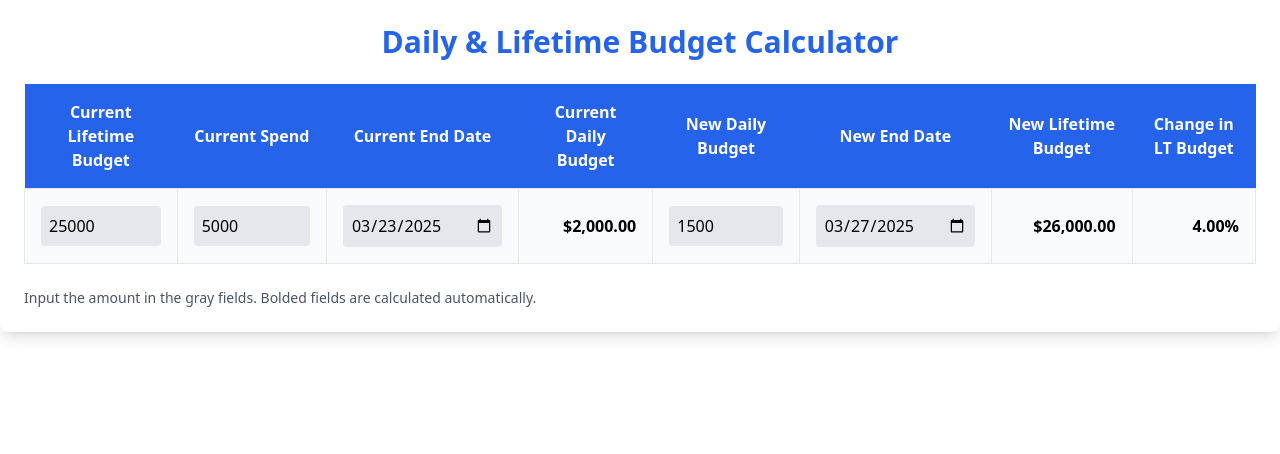
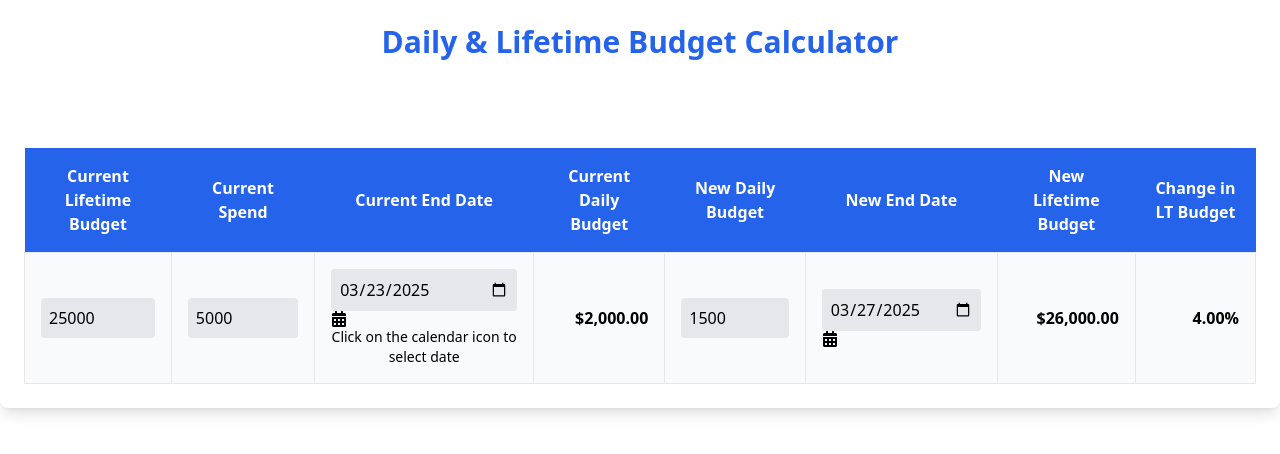
Before and after one commit to niksaderek/budget_cal, a React (Create React App) app: page / in a window 1280 px wide. Shown: the top 454 px of the page. Built offline with nearby package versions, Linux system fonts and the light colour scheme.

Commit message:
Update App.js
dodane nove funkcionalnosti

```diff
--- a/src/App.js
+++ b/src/App.js
@@ -1,4 +1,5 @@
 import React, { useState } from 'react';
+import { FaCalendarAlt } from 'react-icons/fa'; // Icon for the date picker
 
 const BudgetCalculator = () => {
   const [budgetData, setBudgetData] = useState({
@@ -11,6 +12,23 @@ const BudgetCalculator = () => {
     newLifetimeBudget: 26000.00,
     changeInLTBudget: 4.00
   });
+
+  const [errors, setErrors] = useState({});
+  const [theme, setTheme] = useState('light'); // Track light/dark theme
+  const [notification, setNotification] = useState('');
+
+  // Error handling & validation
+  const validateInput = (name, value) => {
+    let error = '';
+
+    if (value < 0) {
+      error = `${name} cannot be negative.`;
+    }
+
+    setErrors((prevErrors) => ({ ...prevErrors, [name]: error }));
+
+    return error;
+  };
 
   const calculateValues = (data) => {
     const updatedData = { ...data };
@@ -49,8 +67,17 @@ const BudgetCalculator = () => {
     const { name, value } = e.target;
     const newValue = name === 'currentEndDate' || name === 'newEndDate' ? value : parseFloat(value) || 0;
 
+    // Validate input
+    const validationError = validateInput(name, newValue);
+    if (validationError) return;
+
     const updatedData = { ...budgetData, [name]: newValue };
     setBudgetData(calculateValues(updatedData));
+
+    if (!validationError) {
+      setNotification(`${name} updated successfully.`);
+      setTimeout(() => setNotification(''), 3000); // Clear notification after 3 seconds
+    }
   };
 
   const handleDateChange = (name, dateValue) => {
@@ -71,9 +98,27 @@ const BudgetCalculator = () => {
     return `${parts[2]}-${parts[0].padStart(2, '0')}-${parts[1].padStart(2, '0')}`;
   };
 
+  const toggleTheme = () => {
+    setTheme((prevTheme) => (prevTheme === 'light' ? 'dark' : 'light'));
+  };
+
   return (
-    <div className="container mx-auto p-6 max-w-7xl bg-white rounded-lg shadow-lg">
-      <h1 className="text-3xl font-bold text-center mb-6 text-blue-600">Daily & Lifetime Budget Calculator</h1>
+    <div className={`container mx-auto p-6 max-w-7xl bg-white rounded-lg shadow-lg ${theme === 'dark' ? 'bg-gray-800 text-white' : ''}`}>
+      <div className="flex justify-between items-center mb-6">
+        <h1 className="text-3xl font-bold text-center mb-6 text-blue-600">Daily & Lifetime Budget Calculator</h1>
+        <button
+          onClick={toggleTheme}
+          className="p-2 rounded bg-blue-500 text-white"
+        >
+          Toggle Theme
+        </button>
+      </div>
+
+      {notification && (
+        <div className="mb-4 p-4 bg-green-200 text-green-800 rounded">
+          {notification}
+        </div>
+      )}
 
       <div className="overflow-x-auto">
         <table className="min-w-full border-collapse bg-gray-50 shadow-sm rounded-lg">
@@ -100,6 +145,7 @@ const BudgetCalculator = () => {
                   className="p-2 bg-gray-200 rounded w-full"
                   step="0.01"
                 />
+                {errors.currentLifetimeBudget && <p className="text-red-500 text-xs">{errors.currentLifetimeBudget}</p>}
               </td>
               <td className="border p-4">
                 <input
@@ -108,8 +154,9 @@ const BudgetCalculator = () => {
                   value={budgetData.currentSpend}
                   onChange={handleInputChange}
                   className="p-2 bg-gray-200 rounded w-full"
-                  step="100" // Change the step to 100
+                  step="100"
                 />
+                {errors.currentSpend && <p className="text-red-500 text-xs">{errors.currentSpend}</p>}
               </td>
               <td className="border p-4">
                 <input
@@ -119,6 +166,8 @@ const BudgetCalculator = () => {
                   onChange={(e) => handleDateChange('currentEndDate', e.target.value)}
                   className="p-2 bg-gray-200 rounded w-full"
                 />
+                <FaCalendarAlt className="inline-block ml-2 text-blue-500 cursor-pointer" />
+                <p className="text-sm text-gray-500">Click on the calendar icon to select date</p>
               </td>
               <td className="border p-4 text-right font-semibold">
                 ${budgetData.currentDailyBudget.toLocaleString(undefined, { minimumFractionDigits: 2, maximumFractionDigits: 2 })}
@@ -130,8 +179,9 @@ const BudgetCalculator = () => {
                   value={budgetData.newDailyBudget}
                   onChange={handleInputChange}
                   className="p-2 bg-gray-200 rounded w-full"
-                  step="100" // Change the step to 100
+                  step="100"
                 />
+                {errors.newDailyBudget && <p className="text-red-500 text-xs">{errors.newDailyBudget}</p>}
               </td>
               <td className="border p-4">
                 <input
@@ -141,6 +191,7 @@ const BudgetCalculator = () => {
                   onChange={(e) => handleDateChange('newEndDate', e.target.value)}
                   className="p-2 bg-gray-200 rounded w-full"
                 />
+                <FaCalendarAlt className="inline-block ml-2 text-blue-500 cursor-pointer" />
               </td>
               <td className="border p-4 text-right font-semibold">
                 ${budgetData.newLifetimeBudget.toLocaleString(undefined, { minimumFractionDigits: 2, maximumFractionDigits: 2 })}
@@ -152,10 +203,6 @@ const BudgetCalculator = () => {
           </tbody>
         </table>
       </div>
-
-      <div className="mt-6 text-sm text-gray-600">
-        <p>Input the amount in the gray fields. Bolded fields are calculated automatically.</p>
-      </div>
     </div>
   );
 };
```
